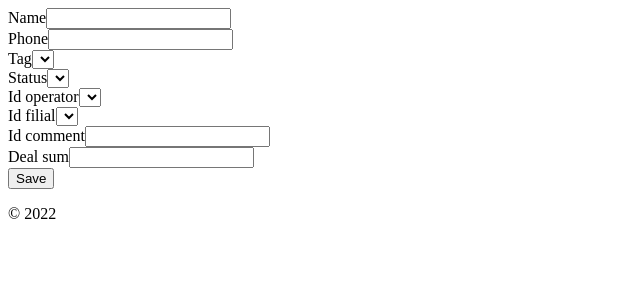
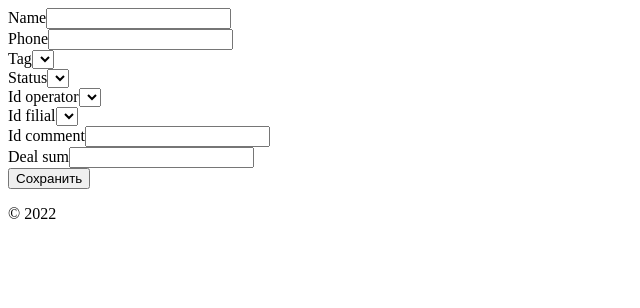
Before and after one commit to Mavrinpro/34534543, a Yii app: template frontend/views/deals/create.php in a window 1280 px wide. Shown: the top 308 px of the page, without its empty margins (0-640 px from the left). Run offline with PHP 8.4 and a stand-in for Yii, Linux system fonts and the light colour scheme; the template is opened without the code that fills it, so the values that code supplies are empty; form fields are guessed from the names that the template uses; some libraries are stand-ins or nearby versions.

Commit message:
Изменена надпись на кнопке формы Deals

```diff
--- a/frontend/views/deals/_form.php
+++ b/frontend/views/deals/_form.php
@@ -82,7 +82,7 @@ use kartik\select2\Select2;
     <?= $form->field($model, 'deal_sum')->textInput(['type'=>'number']) ?>
         </div></div>
     <div class="form-group">
-        <?= Html::submitButton('Save', ['class' => 'btn btn-success']) ?>
+        <?= Html::submitButton('Сохранить', ['class' => 'btn btn-success']) ?>
     </div>
 
     <?php ActiveForm::end(); ?>
```
